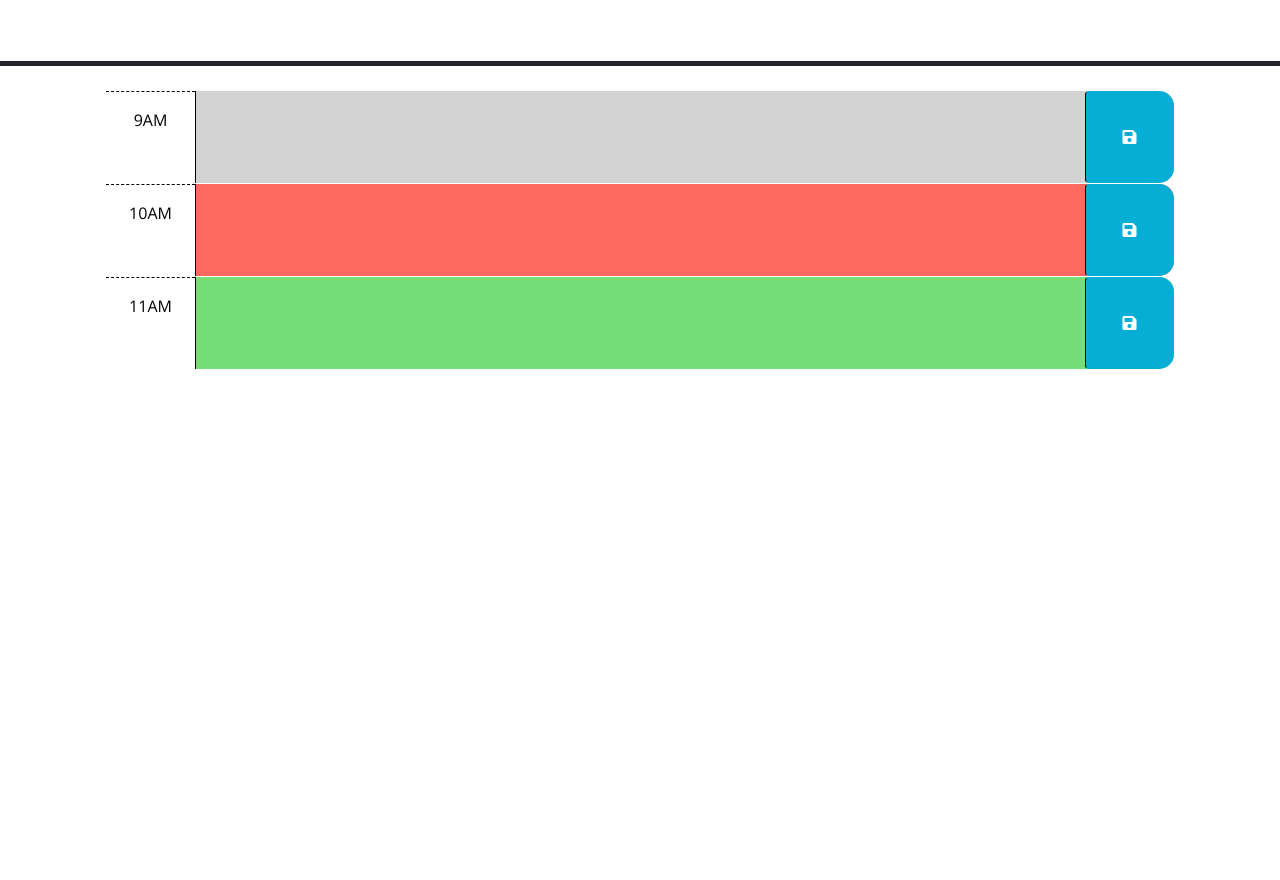
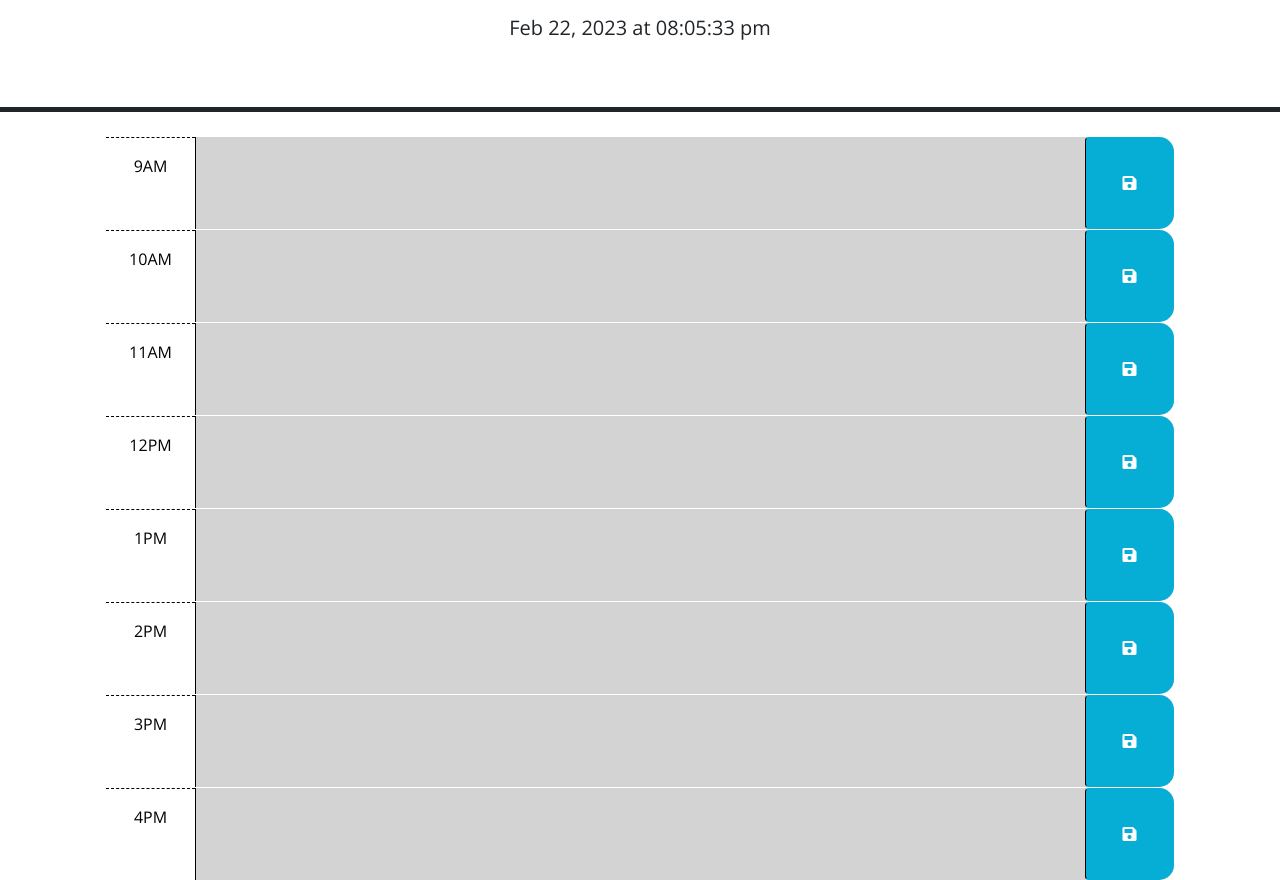
Before and after one commit to Undrcver/Daily-Scheduler, a plain HTML site: page index.html in a window 1280 px wide. Shown: the part 166-1046 px from the top of the page. Before the commit the page ends 800 px from the top, so only its background shows below. Drawn offline with nearby package versions, Linux system fonts and the light colour scheme; files that its build step writes are made by us from their sources.

Commit message:
created script logic, added screenshot and updated html

```diff
--- a/assets/script.js
+++ b/assets/script.js
@@ -0,0 +1,65 @@
+$(function () {
+    //variable declarations
+    let curDateEl = $("#currentDay");
+    let saveBtnEl = $(".saveBtn");
+    let container = $(".container-lg");
+    let now = dayjs();
+
+    saveBtnEl.click(save);
+
+    load();
+
+    //loads all elements needed on page on refresh, starts interval
+    function load(){
+      applyClasses();
+      displayTime();
+
+      setInterval(function(){
+          now = dayjs();
+          applyClasses();
+          displayTime();
+        }, 1000);
+
+
+      Object.keys(localStorage).forEach((key) => {
+          let keyStr = "#" + key;
+          let item = localStorage.getItem(key);
+          $(keyStr).children("textarea").val(item);
+      })
+
+    }
+
+    //function that displays time on page
+    function displayTime() {
+      let nowText = now.format('MMM DD, YYYY [at] hh:mm:ss a');
+      curDateEl.text(nowText);
+    }
+    function save(){
+      let input = $(this).siblings("textarea").val();
+      let id = $(this).parent().attr("id");
+      localStorage.setItem(id, input);
+    }
+
+    function applyClasses(){
+      let offset = 9;
+      let hour = now.hour();
+
+      container.children().each(function(){
+        if(offset < hour){
+          $(this).removeClass("present");
+          $(this).removeClass("future");
+          $(this).addClass("past")
+        }else if(offset == hour){
+          $(this).removeClass("past");
+          $(this).removeClass("future");
+          $(this).addClass("present")
+        }else{
+          $(this).removeClass("past");
+          $(this).removeClass("present");
+          $(this).addClass("future")
+        }
+        offset++;
+      });
+    }
+
+  });
--- a/index.html
+++ b/index.html
@@ -18,7 +18,7 @@
       href="https://fonts.googleapis.com/css?family=Open+Sans&display=swap"
       rel="stylesheet"
     />
-    <link rel="stylesheet" href="style.css" />
+    <link rel="stylesheet" href="./assets/style.css" />
     <title>Work Day Scheduler</title>
   </head>
 
@@ -29,15 +29,6 @@
       <p id="currentDay" class="lead"></p>
     </header>
     <div class="container-lg px-5">
-      <!-- Use class for "past", "present", and "future" to apply styles to the
-        time-block divs accordingly. The javascript will need to do this by
-        adding/removing these classes on each div by comparing the hour in the
-        id to the current hour. The html provided below is meant to be an example
-        demonstrating how the css provided can be leveraged to create the
-        desired layout and colors. The html below should be removed or updated
-        in the finished product. Remember to delete this comment once the
-        code is implemented.
-        -->
 
       <!-- Example of a past time block. The "past" class adds a gray background color. -->
       <div id="hour-9" class="row time-block past">
@@ -66,6 +57,48 @@
         </button>
       </div>
 
+      <div id="hour-12" class="row time-block">
+        <div class="col-2 col-md-1 hour text-center py-3">12PM</div>
+        <textarea class="col-8 col-md-10 description" rows="3"> </textarea>
+        <button class="btn saveBtn col-2 col-md-1" aria-label="save">
+          <i class="fas fa-save" aria-hidden="true"></i>
+        </button>
+      </div>
+
+      <div id="hour-1" class="row time-block">
+        <div class="col-2 col-md-1 hour text-center py-3">1PM</div>
+        <textarea class="col-8 col-md-10 description" rows="3"> </textarea>
+        <button class="btn saveBtn col-2 col-md-1" aria-label="save">
+          <i class="fas fa-save" aria-hidden="true"></i>
+        </button>
+      </div>
+
+      <div id="hour-2" class="row time-block">
+        <div class="col-2 col-md-1 hour text-center py-3">2PM</div>
+        <textarea class="col-8 col-md-10 description" rows="3"> </textarea>
+        <button class="btn saveBtn col-2 col-md-1" aria-label="save">
+          <i class="fas fa-save" aria-hidden="true"></i>
+        </button>
+      </div>
+
+      <div id="hour-3" class="row time-block">
+        <div class="col-2 col-md-1 hour text-center py-3">3PM</div>
+        <textarea class="col-8 col-md-10 description" rows="3"> </textarea>
+        <button class="btn saveBtn col-2 col-md-1" aria-label="save">
+          <i class="fas fa-save" aria-hidden="true"></i>
+        </button>
+      </div>
+
+      <div id="hour-4" class="row time-block">
+        <div class="col-2 col-md-1 hour text-center py-3">4PM</div>
+        <textarea class="col-8 col-md-10 description" rows="3"> </textarea>
+        <button class="btn saveBtn col-2 col-md-1" aria-label="save">
+          <i class="fas fa-save" aria-hidden="true"></i>
+        </button>
+      </div>
+
+
+
     <script src="https://code.jquery.com/jquery-3.4.1.min.js"></script>
     <script
       src="https://cdn.jsdelivr.net/npm/dayjs@1.11.3/dayjs.min.js"
@@ -73,6 +106,6 @@
       crossorigin="anonymous"
     ></script>
 
-    <script src="script.js"></script>
+    <script src="./assets/script.js"></script>
   </body>
 </html>
```
Also changed, not shown: assets/c2663da6a2f0a43eacac46eba625b062.png (added).
